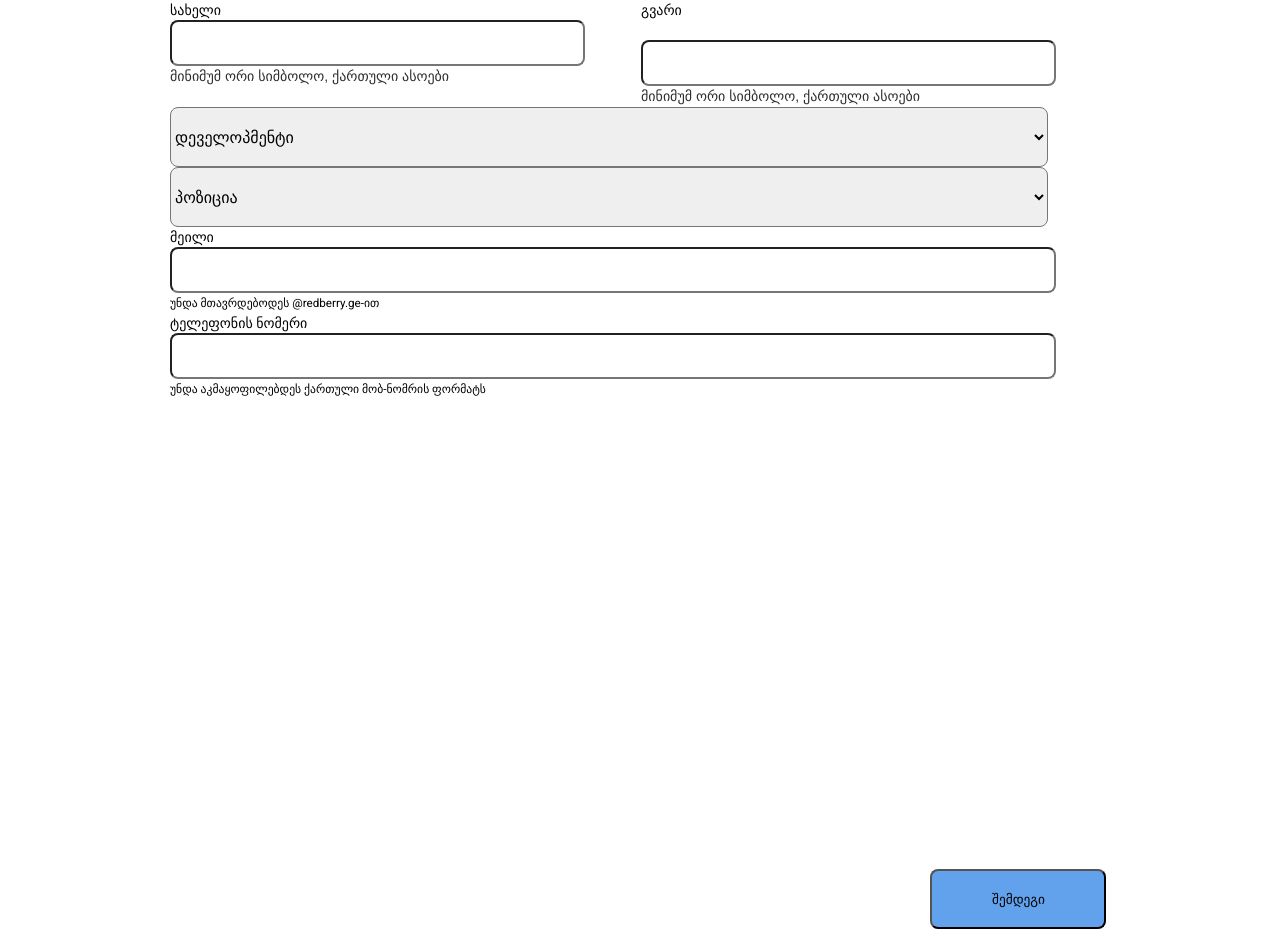
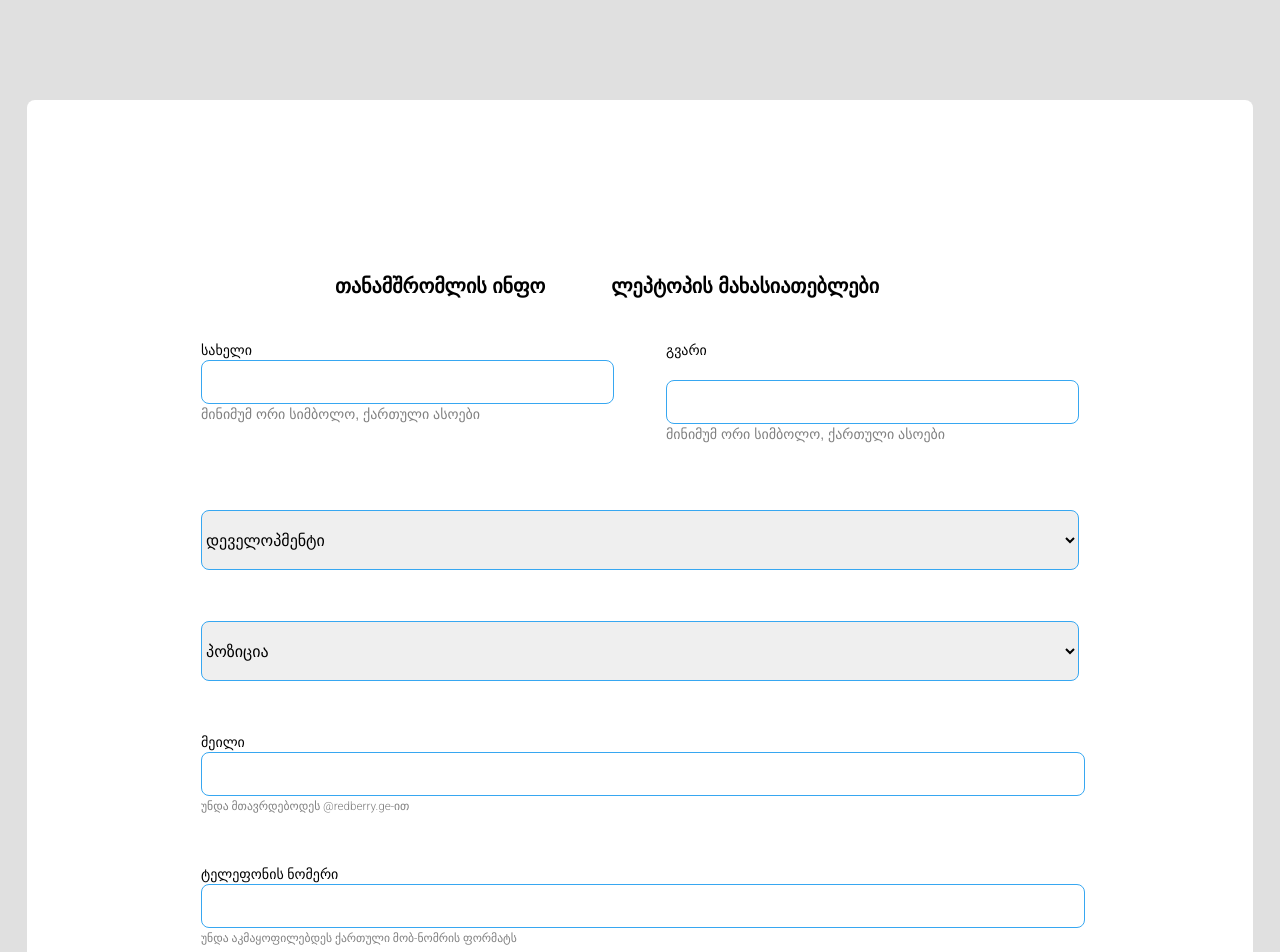
Before and after one commit to Makata1962/personal-project-angular-, an Angular app in the folder personal-project-angular/: page /registration in a window 1280 px wide. Shown: the top 952 px of the page. Before the commit the page ends 929 px from the top, so only its background shows below. Built offline with nearby package versions, Linux system fonts and the light colour scheme.

Commit message:
some styles are added to registration page

```diff
--- a/personal-project-angular/src/app/modules/registration/registration/registration.component.html
+++ b/personal-project-angular/src/app/modules/registration/registration/registration.component.html
@@ -1,16 +1,21 @@
 <div class="container">
     <div class="sub-container">
+        <div class="form-container">
+            <div class="header">
+                <a href="">თანამშრომლის ინფო</a>
+                <a href="">ლეპტოპის მახასიათებლები</a>
+            </div>
             <div class="employee">
                 <form action="" class="form">
                     <div class="name-container">
                         <div class="fname-container">
-                        <label for="fname">სახელი</label><br>
-                        <input class="fname" type="text" id="fname" name="fname"><br>
+                            <label for="fname">სახელი</label><br />
+                            <input class="fname" type="text" id="fname" name="fname" /><br />
                             <small>მინიმუმ ორი სიმბოლო, ქართული ასოები</small>
                         </div>
                         <div class="lname-container">
-                        <label for="lname">გვარი</label><br>
-                        <input class="lname" type="text" id="lname" name="lname">
+                            <label for="lname">გვარი</label><br />
+                            <input class="lname" type="text" id="lname" name="lname" />
                             <small>მინიმუმ ორი სიმბოლო, ქართული ასოები</small>
                         </div>
                     </div>
@@ -34,17 +39,17 @@
                     </div>
                     <div class="email-container">
                         <label for="email">მეილი</label>
-                    <input type="email" id="email" name="email">
+                        <input type="email" id="email" name="email" />
                         <small>უნდა მთავრდებოდეს @redberry.ge-ით</small>
                     </div>
                     <div class="phone-container">
                         <label for="phone">ტელეფონის ნომერი</label>
-                    <input type="tel" id="phone" name="phone" pattern="[0-9]{3}-[0-9]{2}-[0-9]{3}">
+                        <input type="tel" id="phone" name="phone" pattern="[0-9]{3}-[0-9]{2}-[0-9]{3}" />
                         <small>უნდა აკმაყოფილებდეს ქართული მობ-ნომრის ფორმატს</small>
                     </div>
-
                 </form>
-            <button  class="next">შემდეგი</button>
+            </div>
+            <button class="next">შემდეგი</button>
         </div>
     </div>
 </div>
--- a/personal-project-angular/src/app/modules/registration/registration/registration.component.scss
+++ b/personal-project-angular/src/app/modules/registration/registration/registration.component.scss
@@ -1,30 +1,63 @@
 .container {
   margin: 0 auto;
-    width: 1920;
+}
+.sub-container {
+  display: flex;
+  justify-content: center;
+  margin-bottom: 96px;
+  background-color: rgb(224, 224, 224);
 }
 
-.sub-container {
-    width: 1226px;
+.header {
   display: flex;
   justify-content: center;
+  margin-bottom: 42px;
 }
 
+.header a {
+  text-decoration: none;
+  font-family: "Helvetica Neue";
+  font-style: normal;
+  font-weight: 700;
+  color: #000;
+  font-size: 20px;
+  line-height: 24px;
+  margin-right: 66px;
+}
 
+.form-container {
+  margin-top: 100px;
+  margin-bottom: 100px;
+  padding: 174px;
+  width: 878px;
+  border-radius: 8px;
+  background-color: #fff;
+}
 
 .name-container {
   display: flex;
   justify-content: space-between;
+  margin-bottom: 65px;
 }
 
-.fname, .lname {
+.name-container .fname-container small,
+.name-container .lname-container small,
+small {
+  font-weight: 200;
+  color: grey;
+}
+
+.fname,
+.lname {
   width: 407px;
   height: 40px;
-font-family: 'Helvetica Neue';
+  font-family: "Helvetica Neue";
   font-style: normal;
   font-weight: 900;
   font-size: 18px;
   line-height: 21px;
   border-radius: 8px;
+  border: 0.3px solid rgb(55, 167, 241);
 }
 
 .fname-container {
@@ -38,8 +71,8 @@ border-radius: 8px;
 
 .fname-container small,
 .lname-container small {
-color: #2E2E2E;
-font-family: 'Helvetica Neue';
+  color: #2e2e2e;
+  font-family: "Helvetica Neue";
   font-style: normal;
   font-weight: 300;
   font-size: 14px;
@@ -47,6 +80,7 @@ line-height: 21px;
 
   display: flex;
   align-items: center;
+  font-weight: 100;
 }
 
 .selector-container select {
@@ -55,23 +89,29 @@ width: 878px;
   left: 24px;
   top: 8px;
   border-radius: 8px;
-font-family: 'Helvetica Neue';
+  border: 0.3px solid rgb(55, 167, 241);
+
+  font-family: "Helvetica Neue";
   font-style: normal;
   font-weight: 400;
   font-size: 16px;
   line-height: 21px;
+  margin-bottom: 51px;
 }
 
 .email-container {
   display: flex;
   flex-direction: column;
+  margin-bottom: 48px;
 }
 
 .email-container input {
   width: 878px;
   height: 40px;
   border-radius: 8px;
-font-family: 'Helvetica Neue';
+  border: 0.3px solid rgb(55, 167, 241);
+
+  font-family: "Helvetica Neue";
   font-style: normal;
   font-weight: 500;
   font-size: 18px;
@@ -86,26 +126,25 @@ line-height: 21px;
   width: 878px;
   height: 40px;
   border-radius: 8px;
-    font-family: 'Helvetica Neue';
+  border: 0.3px solid rgb(55, 167, 241);
+
+  font-family: "Helvetica Neue";
   font-style: normal;
   font-weight: 500;
   font-size: 18px;
-    line-heighT: 21px;
+  line-height: 21px;
 }
 
 .next {
-display: flex;
-flex-direction: row;
-justify-content: space-between;
-align-items: center;
-padding: 18px 60px;
+  color: #fff;
+  font-size: 20px;
   gap: 20px;
-background-color: #62A1EB;
+  background-color: #62a1eb;
   border-radius: 8px;
-;
-position: absolute;
+  border: 0.3px solid rgb(55, 167, 241);
   width: 176px;
   height: 60px;
-right: 174px;
-top: 869px;
+  position: relative;
+  right: -709px;
+  top: 106px;
 }
```
Lines whose indentation alone changed are shown as unchanged.
